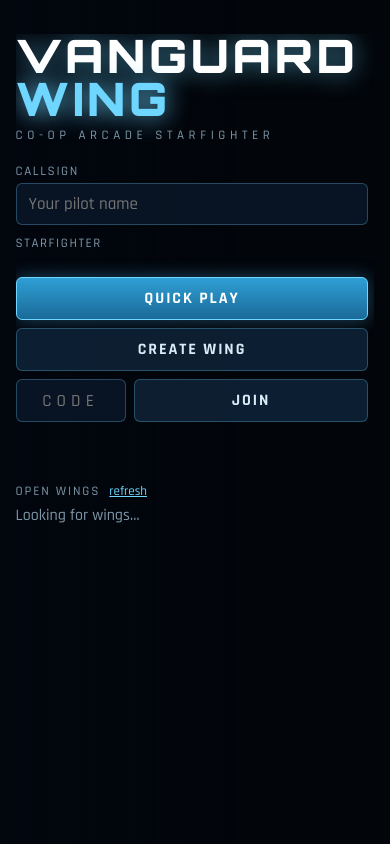
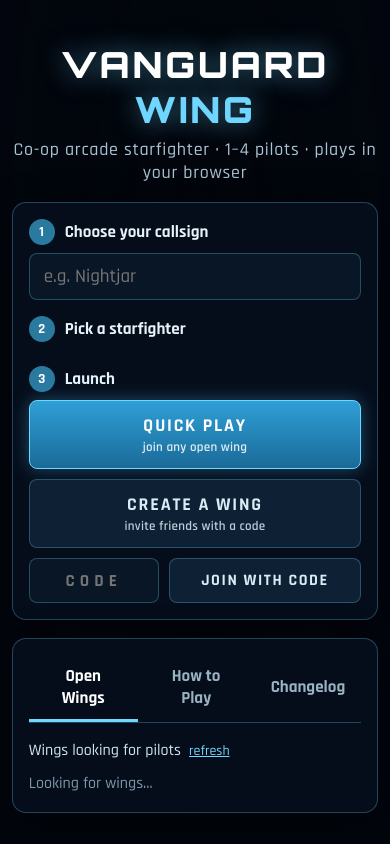
Before and after one commit to alextesthosts-png/starship-coop, a PHP site: page / in a window 390 px wide. Run offline with PHP 8.4, Linux system fonts and the light colour scheme; some libraries are stand-ins or nearby versions.

Commit message:
v1.3: Starship hull for the Lancer, baked-material support, new landing page
- Lancer now uses the Starship model converted in Blender (1K PBR: base colour with
  baked AO, packed metal/roughness, normal, emissive); previous model kept as lancer_classic.glb
- Materials ending in 'Baked' are left as authored; studio environment reflections for them
- Cannon positions match the new hull
- Landing page: centred step-by-step menu, larger type, tabs for Open Wings,
  How to Play and a detailed Changelog; mobile layout

Co-Authored-By: Claude Opus 5.5 <noreply@anthropic.com>
Claude-Session: https://claude.ai/code/session_01Wgn35k1M7s83TDUAVS7qJt

```diff
--- a/public/index.html
+++ b/public/index.html
@@ -18,43 +18,121 @@
 
   <!-- ============ MAIN MENU ============ -->
   <section id="menu" class="screen">
-    <div class="menu-left">
-      <div class="logo">
-        <div class="logo-top">VANGUARD</div>
-        <div class="logo-bot">WING</div>
-        <div class="logo-sub">co-op arcade starfighter</div>
+    <div class="menu-wrap">
+      <header class="logo">
+        <div class="logo-top">VANGUARD <span>WING</span></div>
+        <div class="logo-sub">Co-op arcade starfighter · 1–4 pilots · plays in your browser</div>
+      </header>
+
+      <div class="card launch-card">
+        <div class="step"><span class="step-n">1</span> Choose your callsign</div>
+        <input id="name" maxlength="16" placeholder="e.g. Nightjar" autocomplete="off" aria-label="Callsign" />
+
+        <div class="step"><span class="step-n">2</span> Pick a starfighter</div>
+        <div id="ship-select" class="ship-select"></div>
+
+        <div class="step"><span class="step-n">3</span> Launch</div>
+        <div class="menu-buttons">
+          <button id="btn-quick" class="btn primary big">Quick Play <small>join any open wing</small></button>
+          <button id="btn-create" class="btn big">Create a Wing <small>invite friends with a code</small></button>
+        </div>
+        <div class="join-row">
+          <input id="join-code" maxlength="4" placeholder="CODE" autocomplete="off" aria-label="Wing code" />
+          <button id="btn-join" class="btn">Join with code</button>
+        </div>
+        <div id="menu-error" class="error" role="alert"></div>
       </div>
-      <label class="field">
-        <span>Callsign</span>
-        <input id="name" maxlength="16" placeholder="Your pilot name" autocomplete="off" />
-      </label>
-      <div class="field"><span>Starfighter</span></div>
-      <div id="ship-select" class="ship-select"></div>
-      <div class="menu-buttons">
-        <button id="btn-quick" class="btn primary">Quick Play</button>
-        <button id="btn-create" class="btn">Create Wing</button>
-        <div class="join-row">
-          <input id="join-code" maxlength="4" placeholder="CODE" autocomplete="off" />
-          <button id="btn-join" class="btn">Join</button>
+
+      <div class="card info-card">
+        <nav class="tabs" role="tablist">
+          <button class="tab on" data-tab="tab-rooms" role="tab">Open Wings</button>
+          <button class="tab" data-tab="tab-howto" role="tab">How to Play</button>
+          <button class="tab" data-tab="tab-changelog" role="tab">Changelog</button>
+        </nav>
+
+        <div id="tab-rooms" class="tab-body">
+          <div class="tab-head">Wings looking for pilots <button id="btn-refresh" class="link">refresh</button></div>
+          <div id="room-list"><div class="muted">Looking for wings…</div></div>
         </div>
-      </div>
-      <div id="menu-error" class="error"></div>
-      <div class="open-rooms">
-        <div class="sub-h">Open wings <button id="btn-refresh" class="link">refresh</button></div>
-        <div id="room-list"><div class="muted">Looking for wings…</div></div>
-      </div>
-    </div>
-    <div class="menu-right">
-      <div class="controls-card">
-        <div class="sub-h">Flight controls</div>
-        <div class="kb"><kbd>Mouse</kbd> steer (virtual stick)</div>
-        <div class="kb"><kbd>W</kbd>/<kbd>S</kbd> throttle &nbsp; <kbd>A</kbd>/<kbd>D</kbd> roll</div>
-        <div class="kb"><kbd>LMB</kbd>/<kbd>Space</kbd> cannons</div>
-        <div class="kb"><kbd>RMB</kbd>/<kbd>F</kbd> secondary weapon</div>
-        <div class="kb"><kbd>Shift</kbd> boost &nbsp; <kbd>C</kbd> camera</div>
-        <div class="kb"><kbd>T</kbd> target nearest crosshair &nbsp; <kbd>R</kbd> nearest enemy</div>
-        <div class="kb"><kbd>Enter</kbd> chat &nbsp; <kbd>Esc</kbd> menu &nbsp; <kbd>M</kbd> mute</div>
-        <div class="kb muted">Gamepad supported: sticks fly, RT fire, LT/RB secondary, A boost, Y target.</div>
+
+        <div id="tab-howto" class="tab-body hidden">
+          <div class="howto-grid">
+            <div>
+              <h3>Keyboard &amp; mouse</h3>
+              <ul class="keys">
+                <li><kbd>Mouse</kbd><span>Steer — the ship follows a virtual stick</span></li>
+                <li><kbd>W</kbd><kbd>S</kbd><span>Throttle up / down</span></li>
+                <li><kbd>A</kbd><kbd>D</kbd><span>Roll</span></li>
+                <li><kbd>Left click</kbd><kbd>Space</kbd><span>Cannons</span></li>
+                <li><kbd>Right click</kbd><kbd>F</kbd><span>Secondary weapon</span></li>
+                <li><kbd>Shift</kbd><span>Boost</span></li>
+                <li><kbd>T</kbd><span>Target what's under the crosshair</span></li>
+                <li><kbd>R</kbd><span>Target the nearest enemy</span></li>
+                <li><kbd>C</kbd><span>Switch camera</span></li>
+                <li><kbd>Enter</kbd><span>Chat with your wing</span></li>
+                <li><kbd>Esc</kbd><span>Flight menu (sensitivity, volume)</span></li>
+                <li><kbd>M</kbd><span>Mute</span></li>
+              </ul>
+            </div>
+            <div>
+              <h3>Gamepad</h3>
+              <ul class="keys">
+                <li><kbd>Left stick</kbd><span>Pitch &amp; yaw</span></li>
+                <li><kbd>Right stick</kbd><span>Roll &amp; throttle</span></li>
+                <li><kbd>RT</kbd><span>Cannons</span></li>
+                <li><kbd>LT</kbd><kbd>RB</kbd><span>Secondary</span></li>
+                <li><kbd>A</kbd><span>Boost</span></li>
+                <li><kbd>Y</kbd><span>Target</span></li>
+              </ul>
+              <h3>Tips</h3>
+              <ul class="tips">
+                <li>Shoot at the diamond ahead of your target — it shows where your shots will meet it.</li>
+                <li>Seeker missiles need a lock: keep the target near your crosshair until it says LOCKED.</li>
+                <li>Shields recharge after a few seconds out of fire. Hull doesn't.</li>
+                <li>Reserve ships are shared by the whole wing. Bonus objectives earn silver and gold medals.</li>
+              </ul>
+            </div>
+          </div>
+        </div>
+
+        <div id="tab-changelog" class="tab-body hidden">
+          <article class="release">
+            <h3>v1.3 <span class="date">21 Nov 2026</span> <span class="tag new">Latest</span></h3>
+            <ul>
+              <li><b>New Lancer starfighter.</b> The interceptor now flies a detailed hull with gunmetal plating, panel wear, glass canopy, intake vents and glowing details, taken straight from its Blender scene.</li>
+              <li><b>Realistic metal.</b> Ships with authored materials now reflect a studio light environment, so metal reads as metal instead of flat grey.</li>
+              <li><b>Cannon positions</b> moved to match the new hull. Engine flares sit on the real exhausts.</li>
+              <li><b>Model pipeline.</b> Materials named <code>…Baked</code> keep their textures exactly as made in Blender (no per-player colour); others still take your wing colour.</li>
+              <li><b>New landing page</b> with a centred, step-by-step menu, How to Play and this changelog.</li>
+            </ul>
+          </article>
+          <article class="release">
+            <h3>v1.2 <span class="date">21 Nov 2026</span></h3>
+            <ul>
+              <li>First Blender-modelled Lancer (forward-swept wings, wingtip cannons, V-tail), kept as <code>lancer_classic.glb</code>.</li>
+              <li>Ships can now load from GLB model files, with engine flares placed by markers in the model and a built-in fallback ship if a file fails to load.</li>
+            </ul>
+          </article>
+          <article class="release">
+            <h3>v1.1 <span class="date">18 Nov 2026</span></h3>
+            <ul>
+              <li><b>Textured terrain on Kessa Prime:</b> red desert sand on the flats, dry rocky ground on slopes and layered cliff strata on canyon walls, blended automatically by slope and height.</li>
+              <li>Each texture is sampled at two sizes so it doesn't visibly repeat across the canyon.</li>
+              <li>Rock textures on asteroids and spires. Panelled hull plating on the dreadnought, freighters, towers, base buildings and enemy ships.</li>
+              <li>Brighter dreadnought and cleaner objective labels at long range.</li>
+            </ul>
+          </article>
+          <article class="release">
+            <h3>v1.0 <span class="date">18 Nov 2026</span></h3>
+            <ul>
+              <li>Launch: online co-op for 1–4 pilots with invite codes, Quick Play and AI wingmates to fill empty slots.</li>
+              <li>Three ships: Lancer (interceptor, seeker missiles), Warden (heavy fighter, flak), Hammer (bomber, plasma bombs).</li>
+              <li>Three missions: Outpost Siege, Convoy Intercept, Fall of the Ravager. Each has bonus objectives for bronze, silver and gold medals.</li>
+              <li>Shared reserve ships, radar, lead indicator, missile lock, radio chatter, debrief stats and gamepad support.</li>
+            </ul>
+          </article>
+          <p class="muted small">Texture credits: Poly Haven (CC0). See CREDITS.md in the repository.</p>
+        </div>
       </div>
     </div>
   </section>
--- a/public/js/main.js
+++ b/public/js/main.js
@@ -1,7 +1,8 @@
 // App shell: networking, menus, lobby, debrief, and the menu backdrop scene.
 import * as THREE from 'three';
 import { SHIPS, MISSIONS, DIFFICULTY } from '/shared/config.js';
-import { buildShip, preloadShipModels } from './models.js';
+import { buildShip, preloadShipModels, setBakedEnvironment } from './models.js';
+import { RoomEnvironment } from 'three/addons/environments/RoomEnvironment.js';
 import { Sfx } from './audio.js';
 import { Hud, esc } from './hud.js';
 import { Input } from './input.js';
@@ -32,6 +33,11 @@ renderer.toneMapping = THREE.ACESFilmicToneMapping;
 renderer.toneMappingExposure = 1.0;
 renderer.outputColorSpace = THREE.SRGBColorSpace;
 setAnisotropy(renderer.capabilities.getMaxAnisotropy());
+{
+  const pmrem = new THREE.PMREMGenerator(renderer);
+  setBakedEnvironment(pmrem.fromScene(new RoomEnvironment(), 0.04).texture);
+  pmrem.dispose();
+}
 const hud = new Hud();
 const input = new Input(canvas);
 
@@ -150,6 +156,12 @@ async function refreshRooms() {
   } catch { $('room-list').innerHTML = '<div class="muted">Could not load wings.</div>'; }
 }
 setInterval(() => { if (S.screen === 'menu') refreshRooms(); }, 8000);
+
+document.querySelectorAll('.tab').forEach((t) => t.addEventListener('click', () => {
+  document.querySelectorAll('.tab').forEach((x) => x.classList.toggle('on', x === t));
+  document.querySelectorAll('.tab-body').forEach((b) => b.classList.toggle('hidden', b.id !== t.dataset.tab));
+  if (t.dataset.tab === 'tab-rooms') refreshRooms();
+}));
 
 // ---------------- lobby ----------------
 function isHost() { return S.room && S.room.hostId === S.myId; }
@@ -323,7 +335,7 @@ function setPreview(k) {
   if (!preview) return;
   if (preview.ship) preview.scene.remove(preview.ship);
   preview.ship = buildShip(k, '#4fc3ff');
-  preview.ship.scale.setScalar(k === 'hammer' ? 0.85 : k === 'lancer' ? 0.72 : 1);
+  preview.ship.scale.setScalar(k === 'hammer' ? 0.85 : k === 'lancer' ? 0.6 : 1);
   preview.ship.position.x = -3.5;
   preview.scene.add(preview.ship);
 }
@@ -351,7 +363,8 @@ function startPreview() {
     const w = window.innerWidth, h = window.innerHeight;
     if (renderer.domElement.width !== Math.floor(w * renderer.getPixelRatio())) renderer.setSize(w, h, false);
     cam.aspect = w / h; cam.updateProjectionMatrix();
-    cam.setViewOffset(w, h, w > 1000 ? -w * 0.18 : 0, 0, w, h);
+    cam.setViewOffset(w, h, w > 1250 ? -w * 0.29 : 0, w > 1250 ? h * 0.04 : 0, w, h);
+    if (preview.ship) preview.ship.visible = w > 1250;
     if (preview.ship) {
       preview.ship.rotation.y = preview.t * 0.4 + 0.6;
       preview.ship.rotation.z = Math.sin(preview.t * 0.7) * 0.15;
--- a/public/js/models.js
+++ b/public/js/models.js
@@ -7,8 +7,12 @@ import { GLTFLoader } from 'three/addons/loaders/GLTFLoader.js';
 // ---------------- GLB ship models (authored in Blender) ----------------
 // Material names in the GLB decide the in-game look:
 //   *Hull -> textured hull panels, *Accent -> player colour, *Dark -> dark panels,
-//   *Canopy -> glass, *Glow -> engine glow. Empties named engine_* get an engine flare.
+//   *Canopy -> glass, *Glow -> engine glow, *Baked -> kept exactly as authored (own textures,
+//   no player colour). Empties named engine_* get an engine flare.
 const SHIP_FILES = { lancer: '/models/lancer.glb' };
+// Studio reflections for *Baked materials, so metals look like Blender's material preview
+let bakedEnv = null;
+export function setBakedEnvironment(tex) { bakedEnv = tex; }
 const shipModels = {};
 let preloadPromise = null;
 export function preloadShipModels() {
@@ -32,6 +36,10 @@ function buildShipFromModel(type, color) {
     if (o.isMesh) {
       const pick = (m) => {
         const n = (m && m.name) || '';
+        if (n.endsWith('Baked')) {
+          if (bakedEnv && !m.envMap) { m.envMap = bakedEnv; m.envMapIntensity = 1.0; m.needsUpdate = true; }
+          return m;
+        }
         return n.endsWith('Accent') ? accent : n.endsWith('Dark') ? darkM : n.endsWith('Canopy') ? canopy : n.endsWith('Glow') ? glowM : hullM;
       };
       o.material = Array.isArray(o.material) ? o.material.map(pick) : pick(o.material);
--- a/public/style.css
+++ b/public/style.css
@@ -21,52 +21,82 @@ kbd { display: inline-block; padding: 0 6px; border: 1px solid var(--line); bord
 .screen.overlay { background: rgba(0, 5, 12, 0.55); display: flex; align-items: center; justify-content: center; backdrop-filter: blur(3px); }
 
 /* ---------- Menu ---------- */
-#menu { display: flex; justify-content: space-between; padding: 4vh 4vw; background: linear-gradient(90deg, rgba(2,6,14,0.92) 0%, rgba(2,6,14,0.55) 38%, rgba(2,6,14,0) 60%); }
-.menu-left { width: min(440px, 92vw); display: flex; flex-direction: column; gap: 10px; overflow-y: auto; padding-right: 6px; }
-.menu-right { display: flex; align-items: flex-end; }
-.logo { margin-bottom: 10px; }
-.logo-top, .logo-bot { font-family: 'Orbitron', sans-serif; font-weight: 900; line-height: 0.95; letter-spacing: 0.08em; }
-.logo-top { font-size: 46px; color: #fff; text-shadow: 0 0 24px rgba(111,214,255,0.6); }
-.logo-bot { font-size: 46px; color: var(--cyan); text-shadow: 0 0 24px rgba(111,214,255,0.9); }
-.logo-sub { letter-spacing: 0.35em; text-transform: uppercase; color: var(--muted); font-size: 13px; margin-top: 6px; }
-.field { display: flex; flex-direction: column; gap: 4px; font-size: 13px; text-transform: uppercase; letter-spacing: 0.12em; color: var(--muted); }
+#menu { overflow-y: auto; background: radial-gradient(ellipse at 50% 30%, rgba(2,6,14,0.35) 0%, rgba(2,6,14,0.82) 70%); }
+.menu-wrap { width: min(760px, 94vw); margin: 0 auto; padding: 5vh 0 6vh; display: flex; flex-direction: column; align-items: center; gap: 18px; }
+.logo { text-align: center; }
+.logo-top { font-family: 'Orbitron', 'Rajdhani', sans-serif; font-weight: 900; font-size: clamp(36px, 6vw, 58px); letter-spacing: 0.08em; color: #fff; text-shadow: 0 0 26px rgba(111,214,255,0.55); }
+.logo-top span { color: var(--cyan); }
+.logo-sub { margin-top: 6px; font-size: 18px; color: #a9c3d3; letter-spacing: 0.04em; }
+.card { width: 100%; background: rgba(6, 15, 28, 0.9); border: 1px solid var(--line); border-radius: 14px; padding: 22px 26px; box-shadow: 0 12px 40px rgba(0,0,0,0.45); }
+.launch-card { max-width: 600px; }
+.step { display: flex; align-items: center; gap: 10px; font-size: 17px; font-weight: 700; color: #e6f3fb; margin: 16px 0 8px; }
+.step:first-child { margin-top: 0; }
+.step-n { width: 26px; height: 26px; border-radius: 50%; display: inline-flex; align-items: center; justify-content: center; background: var(--cyan-d); color: #fff; font-size: 14px; }
+.launch-card > input { width: 100%; font-size: 19px; }
+.field { display: flex; flex-direction: column; gap: 4px; font-size: 14px; text-transform: uppercase; letter-spacing: 0.1em; color: var(--muted); }
 .field.inline { flex-direction: row; align-items: center; gap: 8px; }
-.field.check { flex-direction: row; align-items: center; gap: 8px; text-transform: none; letter-spacing: 0; font-size: 15px; color: var(--txt); }
-input, select { background: rgba(10, 24, 40, 0.85); border: 1px solid var(--line); color: var(--txt); padding: 9px 12px; border-radius: 6px; font-family: inherit; font-size: 17px; outline: none; }
-input:focus, select:focus { border-color: var(--cyan); box-shadow: 0 0 0 2px rgba(111,214,255,0.15); }
+.field.check { flex-direction: row; align-items: center; gap: 8px; text-transform: none; letter-spacing: 0; font-size: 16px; color: var(--txt); }
+input, select { background: rgba(10, 24, 40, 0.95); border: 1px solid var(--line); color: var(--txt); padding: 10px 14px; border-radius: 8px; font-family: inherit; font-size: 17px; outline: none; }
+input:focus, select:focus { border-color: var(--cyan); box-shadow: 0 0 0 3px rgba(111,214,255,0.18); }
 input[type=range] { padding: 0; accent-color: var(--cyan); }
-input[type=checkbox] { accent-color: var(--cyan); width: 16px; height: 16px; }
+input[type=checkbox] { accent-color: var(--cyan); width: 18px; height: 18px; }
 
-.ship-select { display: grid; grid-template-columns: repeat(3, 1fr); gap: 8px; }
-.ship-card { border: 1px solid var(--line); background: rgba(8, 20, 34, 0.75); border-radius: 8px; padding: 9px; cursor: pointer; transition: all .15s; }
-.ship-card:hover { border-color: var(--cyan); }
-.ship-card.sel { border-color: var(--cyan); background: rgba(40, 110, 150, 0.35); box-shadow: 0 0 16px rgba(111,214,255,0.25) inset; }
-.ship-card .nm { font-family: 'Orbitron', 'Rajdhani', sans-serif; font-weight: 700; font-size: 14px; color: #fff; }
-.ship-card .rl { font-size: 12px; color: var(--cyan); text-transform: uppercase; letter-spacing: 0.1em; }
-.ship-card .st { margin-top: 6px; display: grid; grid-template-columns: auto 1fr; gap: 2px 6px; font-size: 11px; color: var(--muted); align-items: center; }
-.pips { display: flex; gap: 2px; }
-.pips i { width: 8px; height: 5px; background: rgba(111,214,255,0.15); }
+.ship-select { display: grid; grid-template-columns: repeat(3, 1fr); gap: 10px; }
+.ship-card { border: 1px solid var(--line); background: rgba(10, 24, 40, 0.8); border-radius: 10px; padding: 11px 12px; cursor: pointer; transition: all .15s; }
+.ship-card:hover { border-color: var(--cyan); transform: translateY(-1px); }
+.ship-card.sel { border-color: var(--cyan); background: rgba(40, 110, 150, 0.4); box-shadow: 0 0 0 1px var(--cyan) inset, 0 0 18px rgba(111,214,255,0.25); }
+.ship-card .nm { font-family: 'Orbitron', 'Rajdhani', sans-serif; font-weight: 700; font-size: 16px; color: #fff; }
+.ship-card .rl { font-size: 13px; color: var(--cyan); text-transform: uppercase; letter-spacing: 0.08em; }
+.ship-card .st { margin-top: 8px; display: grid; grid-template-columns: auto 1fr; gap: 3px 8px; font-size: 12px; color: #9ab3c3; align-items: center; }
+.pips { display: flex; gap: 3px; }
+.pips i { width: 10px; height: 6px; border-radius: 1px; background: rgba(111,214,255,0.15); }
 .pips i.on { background: var(--cyan); }
-.ship-desc { font-size: 14px; color: var(--muted); min-height: 2.6em; }
+.ship-desc { font-size: 16px; color: #b8cfdc; line-height: 1.35; margin-top: 2px; }
 .ship-select.small .st { display: none; }
 
-.btn { background: rgba(14, 34, 54, 0.9); border: 1px solid var(--line); color: var(--txt); padding: 10px 18px; border-radius: 6px; font-size: 16px; font-weight: 700; letter-spacing: 0.12em; text-transform: uppercase; cursor: pointer; transition: all .12s; }
+.btn { background: rgba(14, 34, 54, 0.95); border: 1px solid var(--line); color: var(--txt); padding: 11px 18px; border-radius: 8px; font-size: 16px; font-weight: 700; letter-spacing: 0.1em; text-transform: uppercase; cursor: pointer; transition: all .12s; }
 .btn:hover { border-color: var(--cyan); color: #fff; }
 .btn.primary { background: linear-gradient(180deg, #2f9fd6, #1a6a98); border-color: #6fd6ff; color: #fff; box-shadow: 0 0 18px rgba(79,195,255,0.35); }
 .btn.primary:hover { filter: brightness(1.15); }
+.btn.big { display: flex; flex-direction: column; align-items: center; padding: 13px 16px; font-size: 18px; }
+.btn.big small { font-size: 13px; letter-spacing: 0.02em; text-transform: none; font-weight: 600; opacity: 0.85; margin-top: 2px; }
 .btn.ghost { background: transparent; }
 .btn:disabled { opacity: 0.45; cursor: not-allowed; }
 .btn.on { background: #1f7a4a; border-color: #6cff9a; }
-.link { background: none; border: none; color: var(--cyan); cursor: pointer; font-size: 13px; text-decoration: underline; padding: 0 4px; }
-.menu-buttons { display: flex; flex-direction: column; gap: 8px; margin-top: 6px; }
-.join-row { display: flex; gap: 8px; }
-.join-row input { width: 110px; text-transform: uppercase; letter-spacing: 0.3em; text-align: center; }
+.link { background: none; border: none; color: var(--cyan); cursor: pointer; font-size: 14px; text-decoration: underline; padding: 0 4px; }
+.menu-buttons { display: grid; grid-template-columns: 1fr 1fr; gap: 10px; }
+.join-row { display: flex; gap: 10px; margin-top: 10px; }
+.join-row input { width: 130px; text-transform: uppercase; letter-spacing: 0.3em; text-align: center; font-weight: 700; }
 .join-row .btn { flex: 1; }
 .sub-h { font-size: 13px; text-transform: uppercase; letter-spacing: 0.14em; color: var(--muted); margin: 10px 0 6px; }
-.open-rooms .room { display: flex; justify-content: space-between; align-items: center; padding: 7px 10px; border: 1px solid var(--line); border-radius: 6px; margin-bottom: 5px; background: rgba(8, 20, 34, 0.7); cursor: pointer; }
-.open-rooms .room:hover { border-color: var(--cyan); }
-.controls-card { background: var(--bg); border: 1px solid var(--line); border-radius: 10px; padding: 14px 18px; max-width: 380px; font-size: 15px; }
-.controls-card .kb { margin: 4px 0; }
+
+.info-card { padding-top: 10px; }
+.tabs { display: flex; gap: 4px; border-bottom: 1px solid var(--line); margin-bottom: 16px; }
+.tab { background: none; border: none; border-bottom: 3px solid transparent; color: #9ab3c3; font-size: 17px; font-weight: 700; padding: 10px 16px; cursor: pointer; }
+.tab:hover { color: #fff; }
+.tab.on { color: #fff; border-bottom-color: var(--cyan); }
+.tab-head { font-size: 16px; color: #cfe4f0; margin-bottom: 10px; }
+.tab-body { font-size: 16px; line-height: 1.45; }
+.tab-body h3 { font-family: 'Orbitron', 'Rajdhani', sans-serif; font-size: 16px; color: #fff; margin: 4px 0 10px; letter-spacing: 0.04em; }
+#room-list .room { display: flex; justify-content: space-between; align-items: center; padding: 10px 14px; border: 1px solid var(--line); border-radius: 8px; margin-bottom: 6px; background: rgba(10,24,40,0.8); cursor: pointer; font-size: 16px; }
+#room-list .room:hover { border-color: var(--cyan); }
+.howto-grid { display: grid; grid-template-columns: 1fr 1fr; gap: 24px; }
+.keys { list-style: none; padding: 0; margin: 0 0 14px; }
+.keys li { display: flex; align-items: center; gap: 6px; padding: 4px 0; border-bottom: 1px solid rgba(111,214,255,0.07); }
+.keys li span { margin-left: 6px; color: #d4e6f0; }
+kbd { display: inline-block; padding: 1px 8px; border: 1px solid var(--line); border-bottom-width: 2px; border-radius: 5px; background: rgba(111,214,255,0.08); font-family: inherit; font-size: 14px; font-weight: 700; color: var(--cyan); white-space: nowrap; }
+.tips { padding-left: 18px; margin: 0; color: #d4e6f0; }
+.tips li { margin: 5px 0; }
+.release { border-left: 3px solid var(--line); padding: 2px 0 4px 16px; margin-bottom: 18px; }
+.release:first-child { border-left-color: var(--cyan); }
+.release h3 { display: flex; align-items: center; gap: 10px; }
+.release .date { font-family: 'Rajdhani', sans-serif; font-size: 15px; color: var(--muted); font-weight: 600; }
+.tag { font-family: 'Rajdhani', sans-serif; font-size: 12px; font-weight: 700; letter-spacing: 0.1em; text-transform: uppercase; padding: 2px 8px; border-radius: 4px; }
+.tag.new { background: rgba(108,255,154,0.15); color: #6cff9a; }
+.release ul { margin: 0; padding-left: 18px; color: #d4e6f0; }
+.release li { margin: 6px 0; }
+.release code { background: rgba(111,214,255,0.1); padding: 0 5px; border-radius: 4px; font-size: 14px; }
+.small { font-size: 14px; }
 
 /* ---------- Panels ---------- */
 .panel { background: var(--bg); border: 1px solid var(--line); border-radius: 10px; padding: 16px; backdrop-filter: blur(6px); }
@@ -181,6 +211,11 @@ input[type=checkbox] { accent-color: var(--cyan); width: 16px; height: 16px; }
 @media (max-width: 1000px) {
   .lobby-grid { grid-template-columns: 1fr; overflow-y: auto; }
   #lobby { align-items: flex-start; overflow-y: auto; }
-  .menu-right { display: none; }
   #hud-msgs { width: 260px; }
 }
+@media (max-width: 640px) {
+  .ship-select, .menu-buttons, .howto-grid { grid-template-columns: 1fr; }
+  .card { padding: 16px; }
+}
+.launch-card .error { margin: 8px 0 0; min-height: 0; }
+.launch-card .error:empty { display: none; }
--- a/shared/config.js
+++ b/shared/config.js
@@ -14,7 +14,7 @@ export const SHIPS = {
     pitch: 1.9, yaw: 1.35, roll: 3.4,
     hull: 80, shield: 70, shieldRegen: 12,
     laserDmg: 9, laserRate: 0.10, laserSpeed: 950,
-    guns: [[-6.12, -0.42, -4.0], [6.12, -0.42, -4.0]], gunMode: 'alternate',
+    guns: [[-2.94, 0, -2.33], [2.94, 0, -2.33]], gunMode: 'alternate',
     secondary: 'missile', secAmmo: 6, secRegen: 5,
     stats: { speed: 5, armor: 2, firepower: 3, handling: 5 },
   },
```
Also changed, not shown: CREDITS.md (+6 -2 lines), 2 other files.
